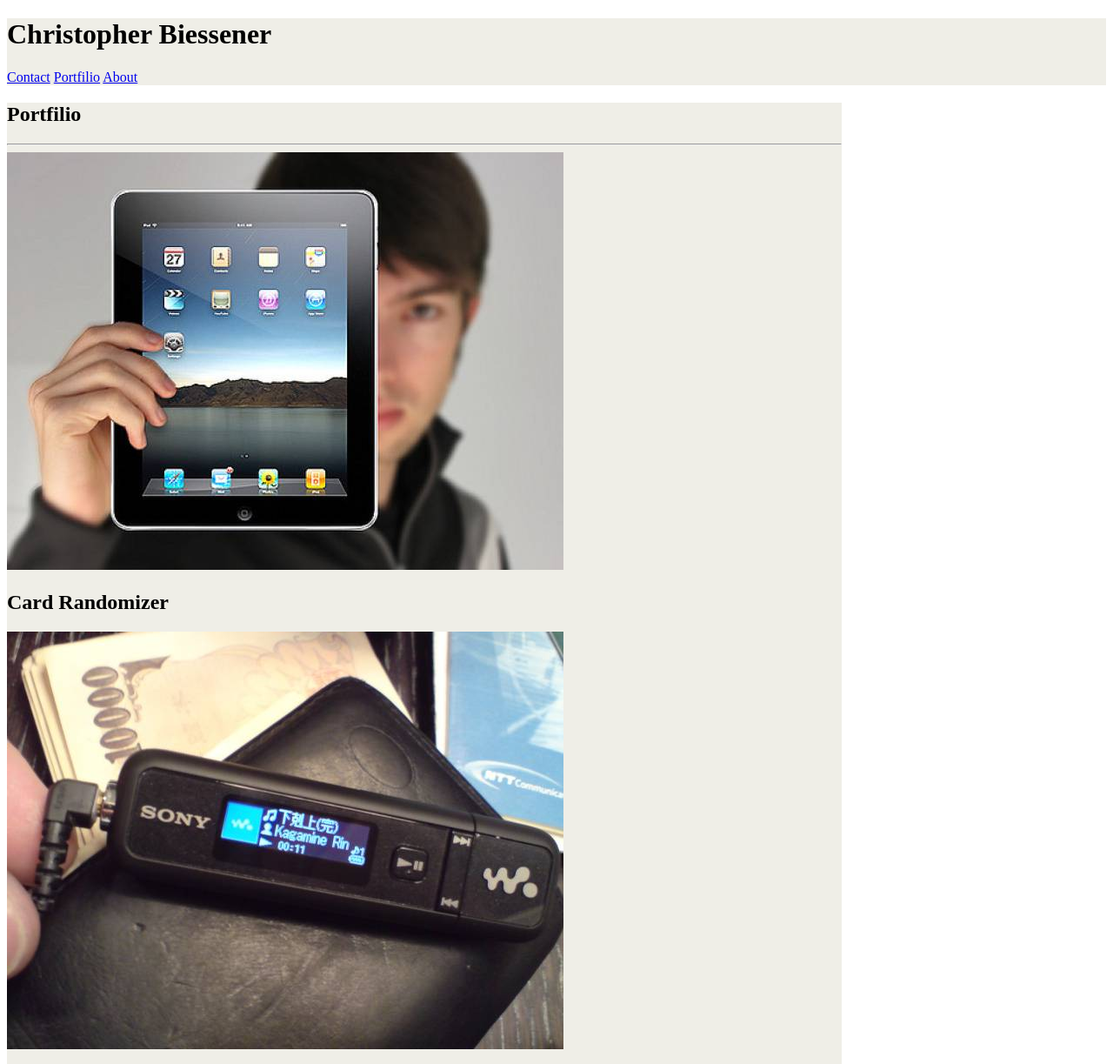
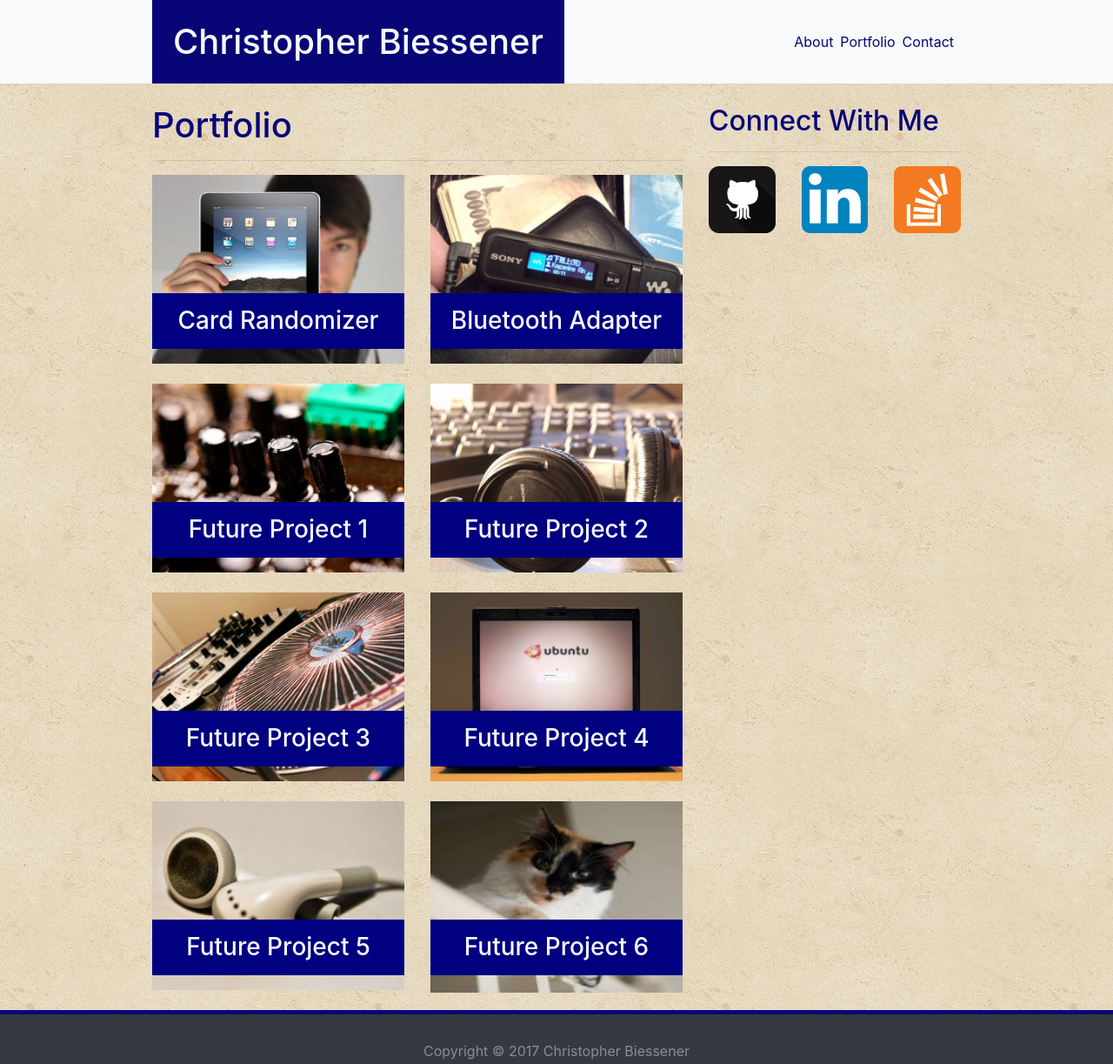
Before and after one commit to scorpiosoft/Bootstrap_Portfolio, a plain HTML site: page portfolio.html in a window 1280 px wide. Shown: the top 1223 px of the page at 87% size. Drawn offline with nearby package versions, Linux system fonts and the light colour scheme.

Commit message:
portfilio page done

```diff
--- a/assets/css/override.css
+++ b/assets/css/override.css
@@ -110,4 +110,5 @@ a.bg-navy:focus, a.bg-navy:hover
 a.text-navy:focus, a.text-navy:hover
 {
   color: #090788 !important;
+  background-color: #868e96 !important;
 }
--- a/assets/css/sticky_footer.css
+++ b/assets/css/sticky_footer.css
@@ -1,17 +1,15 @@
-/* Sticky footer styles
--------------------------------------------------- */
-html {
+html
+{
   position: relative;
   min-height: 100%;
 }
-body {
-  margin-bottom: 92px; /* Margin bottom by footer height */
-}
-.footer {
+
+.footer
+{
   position: absolute;
   bottom: 0;
   width: 100%;
-  height: 92px; /* Set the fixed height of the footer here */
+  height: 92px;
   /*
    * Vertically center the text
    *
@@ -23,3 +21,9 @@ body {
   padding-top: 30px !important;
   background-color: #f5f5f5;
 }
+
+.sticky_wrapper
+{
+  /* Margin bottom by footer height */
+  margin-bottom: 92px;
+}
--- a/assets/css/style.css
+++ b/assets/css/style.css
@@ -2,7 +2,7 @@ footer
 {
 	/* Bootstrap has very poor border support */
   border-top: 5px solid navy;
-  background-color: #666 !important;
+  background-color: #343a40 !important;
 }
 
 .all_content
@@ -10,17 +10,8 @@ footer
 	width: 960px;
 }
 
-.no_image
-{
-	/* I understand the technical reasons for the assignment to require a separate background for the content vs the generic textured background, but I think it looks better with just the texture.
-	*/
-	background-image: none;
-  background-color: #efeee7;
-}
-
 #bio-image
 {
-  /*width: 200px;*/
   width: 33%;
   margin-right: 20px;
 }
@@ -30,3 +21,37 @@ footer
 	width: 100%;
 	border: 0;
 }
+
+.folio_row
+{
+	height: 220px !important;
+	max-height: 220px !important;
+	margin-bottom: 20px !important;
+}
+
+.folio_box
+{
+	width: 100%;
+	max-height: inherit;
+}
+
+.folio_image
+{
+	width: inherit;
+	max-height: inherit;
+	z-index: 1;
+}
+
+.folio_banner
+{
+	color: #f8f9fa; /* light */
+	background-color: navy;
+	text-align: center;
+	padding: 15px 0 15px 0;
+	/*width: inherit;*/ /* for some reason the banner is inheriting width from the col-sm-6, not the folio-box */
+	width: calc(100% - 30px);
+	position: absolute;
+	bottom: 20px;
+  z-index: 2;
+  margin: auto !important;
+}
--- a/portfolio.html
+++ b/portfolio.html
@@ -2,87 +2,134 @@
 <html>
 <head>
 	<title>CB Portfolio Page</title>
-	<link rel="stylesheet" type="text/css" href="assets/css/reset.css">
+	<link rel="stylesheet" href="https://maxcdn.bootstrapcdn.com/bootstrap/4.0.0-beta.2/css/bootstrap.min.css" integrity="sha384-PsH8R72JQ3SOdhVi3uxftmaW6Vc51MKb0q5P2rRUpPvrszuE4W1povHYgTpBfshb" crossorigin="anonymous">
+	<link rel="stylesheet" type="text/css" href="assets/css/override.css">
 	<link rel="stylesheet" type="text/css" href="assets/css/style.css">
+	<link rel="stylesheet" type="text/css" href="assets/css/sticky_footer.css">
 </head>
-<body>
-  <header class="no_image">
-  	<div class="all_content">
-	    <h1 class="name left">Christopher Biessener</h1>
-	    <a class="nav right" href="contact.html">Contact</a>
-	    <a class="nav right" href="portfolio.html">Portfilio</a>
-	    <a class="nav right" href="index.html">About</a>
+
+<!-- need to set background-image outside of Bootstrap because Bootstrap has bugs with background images -->
+<body style="background-image: url(assets/images/vintage-concrete.png); margin:0; padding:0; border:0">
+	<header class="bg-light"> <!-- background color to edges -->
+	  <div class="container-fluid all_content"> <!-- keep navbar centered on page -->
+	    <nav class="navbar navbar-light m-0 p-0">
+	      <a class="navbar-brand m-0 p-0" href="#"><h1 class="text-light bg-navy p-4 m-0">Christopher Biessener</h1></a>
+	        <ul class="navbar-nav d-flex flex-row align-items-center justify-content-end">
+	          <li class="nav-item mr-2">
+	            <a class="nav-link text-navy" href="index.html">About</a>
+	          </li>
+	          <li class="nav-item mr-2">
+	            <a class="nav-link text-navy" href="portfolio.html">Portfolio</a>
+	          </li>
+	          <li class="nav-item mr-2">
+	            <a class="nav-link text-navy" href="contact.html">Contact</a>
+	          </li>
+	        </ul>
+	    </nav>
 	  </div>
 	</header>
-	<div class="wrapper">
-	  <div class="all_content">
-	    <section class="main_content left no_image">
-	    	<div class="lr_margin">
-		      <h1 class="heading_pad no_image">Portfilio</h1>
+
+	<div class="sticky_wrapper">
+		<div class="container-fluid all_content">
+			<div class="row pt-4">
+			  <div class="col-md-8">
+			  	<div class="row">
+			  		<div class="col">
+				      <h1 class="text-navy">Portfolio</h1>
 				      <hr>
-		      <div class="tb_padding">
-		      	<div class="folio_row">
-			      	<div class="folio_box left">
-			      		<img class="folio_image" src="assets/images/ipad1.jpeg" alt="Card Randomizer">
-			      		<h2 class="folio_banner">Card Randomizer</h2>
-			      	</div>
-			      	<div class="folio_box right">
-			      		<img class="folio_image" src="assets/images/mp3player1.jpeg" alt="Bluetooth Adapter">
-			      		<h2 class="folio_banner">Bluetooth Adapter</h2>
 				    </div>
 				  </div>
-		      	<div class="folio_row">
-			      	<div class="folio_box left">
-			      		<img class="folio_image" src="assets/images/capacitors1.jpeg" alt="Future1">
-			      		<h2 class="folio_banner">Future Project 1</h2>
-			      	</div>
-			      	<div class="folio_box right">
-			      		<img class="folio_image" src="assets/images/headphones1.jpeg" alt="Future2">
-			      		<h2 class="folio_banner">Future Project 2</h2>
+		  		<!-- row 1 -->
+			  	<div class="row folio_row">
+			  		<div class="col-sm-6">
+			      	<div class="folio_box">
+			      		<img class="folio_image" src="assets/images/ipad1.jpeg" alt="Card Randomizer">
+			      		<h3 class="folio_banner">Card Randomizer</h3>
 			      	</div>
 				    </div>
-		      	<div class="folio_row">
-			      	<div class="folio_box left">
-			      		<img class="folio_image" src="assets/images/pro_turntable1.jpeg" alt="Future3">
-			      		<h2 class="folio_banner">Future Project 3</h2>
-			      	</div>
-			      	<div class="folio_box right">
-			      		<img class="folio_image" src="assets/images/ubuntu_laptop.jpeg" alt="Future4">
-			      		<h2 class="folio_banner">Future Project 4</h2>
+			  		<div class="col-sm-6">
+			      	<div class="folio_box">
+			      		<img class="folio_image" src="assets/images/mp3player1.jpeg" alt="Bluetooth Adapter">
+			      		<h3 class="folio_banner">Bluetooth Adapter</h3>
 			      	</div>
 				    </div>
-		      	<div class="folio_row">
-			      	<div class="folio_box left">
-			      		<img class="folio_image" src="assets/images/earbuds1.jpeg" alt="Future5">
-			      		<h2 class="folio_banner">Future Project 5</h2>
 				  </div>
-			      	<div class="folio_box right">
-			      		<img class="folio_image" src="assets/images/cat1.jpeg" alt="Future6">
-			      		<h2 class="folio_banner">Future Project 6</h2>
+		  		<!-- row 2 -->
+			  	<div class="row folio_row">
+			  		<div class="col-sm-6">
+			      	<div class="folio_box">
+			      		<img class="folio_image" src="assets/images/capacitors1.jpeg" alt="Future Project 1">
+			      		<h3 class="folio_banner">Future Project 1</h3>
+			      	</div>
+				    </div>
+			  		<div class="col-sm-6">
+			      	<div class="folio_box">
+			      		<img class="folio_image" src="assets/images/headphones1.jpeg" alt="Future Project 2">
+			      		<h3 class="folio_banner">Future Project 2</h3>
+			      	</div>
+				    </div>
+				  </div>
+		  		<!-- row 3 -->
+			  	<div class="row folio_row">
+			  		<div class="col-sm-6">
+			      	<div class="folio_box">
+			      		<img class="folio_image" src="assets/images/pro_turntable1.jpeg" alt="Future Project 3">
+			      		<h3 class="folio_banner">Future Project 3</h3>
+			      	</div>
+				    </div>
+			  		<div class="col-sm-6">
+			      	<div class="folio_box">
+			      		<img class="folio_image" src="assets/images/ubuntu_laptop.jpeg" alt="Future Project 4">
+			      		<h3 class="folio_banner">Future Project 4</h3>
+			      	</div>
+				    </div>
+				  </div>
+		  		<!-- row 4 -->
+			  	<div class="row folio_row">
+			  		<div class="col-sm-6">
+			      	<div class="folio_box">
+			      		<img class="folio_image" src="assets/images/earbuds1.jpeg" alt="Future Project 5">
+			      		<h3 class="folio_banner">Future Project 5</h3>
+			      	</div>
+				    </div>
+			  		<div class="col-sm-6" style="max-height: inherit">
+			      	<div class="folio_box">
+			      		<img class="folio_image" src="assets/images/cat1.jpeg" alt="Future Project 6">
+			      		<h3 class="folio_banner">Future Project 6</h3>
 			      	</div>
 				    </div>
 				  </div>
 				</div>
-	    </section>
-	    <section class="sidebar right no_image">
-	    	<div class="lr_margin">
-		      <h2 class="heading_pad no_image">Connect With Me</h2>
+		    <div class="col-md-4">
+		      <h2 class="text-navy">Connect With Me</h2>
 		      <hr>
+		      <div class="row">
+		      	<div class="col-md-4">
 				      <a href="https://github.com/scorpiosoft" target="_blank">
-					  <img class="icon left" src="assets/images/github_logo.png" alt="GitHub" >
-					</a>
-		      <a href="https://www.linkedin.com/in/christopher-biessener-6427a52/" target="_blank">
-					  <img class="icon left" src="assets/images/linkedin_logo.png" alt="LinkedIn" >
-					</a>
-		      <a href="https://stackoverflow.com/users/7535286/christopher-biessener" target="_blank">
-					  <img class="icon left" src="assets/images/stack_overflow_logo.png" alt="Github" >
+							  <img class="icon" src="assets/images/github_logo.png" alt="GitHub" >
 							</a>
 						</div>
-	    </section>
+		      	<div class="col-md-4">
+				      <a href="https://www.linkedin.com/in/christopher-biessener-6427a52/" target="_blank">
+							  <img class="icon" src="assets/images/linkedin_logo.png" alt="LinkedIn" >
+							</a>
+						</div>
+		      	<div class="col-md-4">
+				      <a href="https://stackoverflow.com/users/7535286/christopher-biessener" target="_blank">
+							  <img class="icon" src="assets/images/stack_overflow_logo.png" alt="Github" >
+							</a>
 						</div>
 					</div>
-  <footer>
-  		<p class="foot">Copyright &copy; 2017 Christopher Biessener</p>
+			  </div>
+		    </div>
+		  </div>
+		</div>
+	</div>
+
+  <footer class="footer border-navy text-center">
+  	<div class="container">
+	    <p class="text-muted">Copyright &copy; 2017 Christopher Biessener</p>
+	  </div>
   </footer>
 
 </body>
```
Also changed, not shown: index.html (+7 -7 lines). Lines whose indentation alone changed are shown as unchanged.
